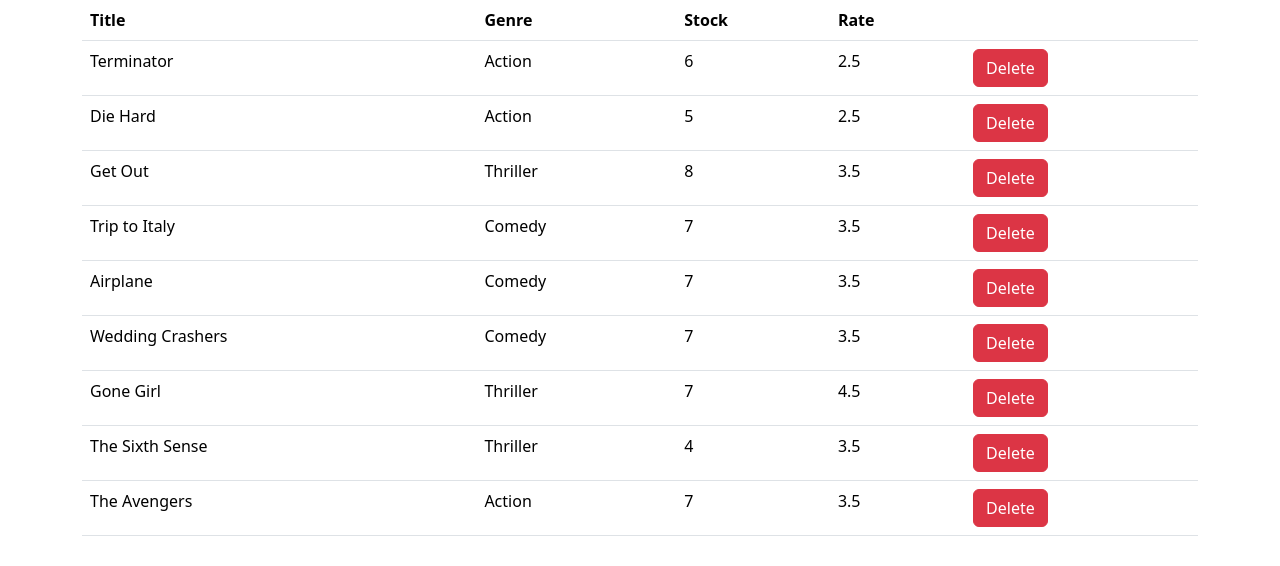
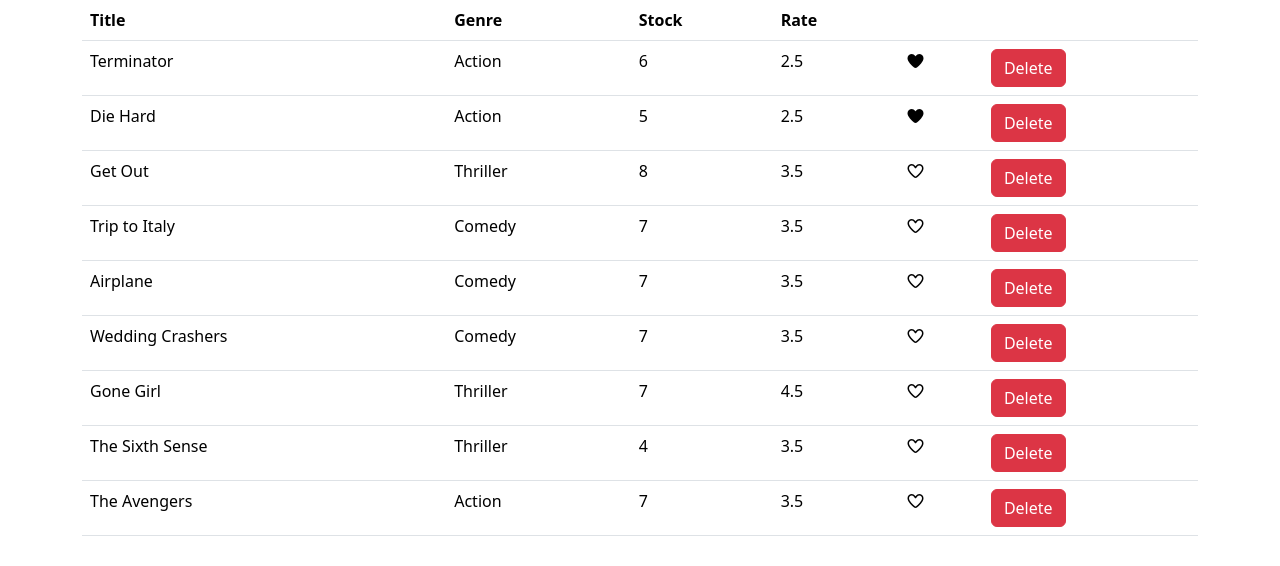
Before and after one commit to AbdulrahmanSallam/vidly, a React (Vite) app: page / in a window 1280 px wide. Shown: the top 566 px of the page. Built offline with nearby package versions, Linux system fonts and the light colour scheme.

Commit message:
Implement liked film

```diff
--- a/src/App.jsx
+++ b/src/App.jsx
@@ -1,5 +1,6 @@
+import Home from "./components/home";
 import "bootstrap/dist/css/bootstrap.min.css";
-import Home from "./components/home";
+import "@fortawesome/fontawesome-free/css/all.min.css";
 
 function App() {
   return (
--- /dev/null
+++ b/src/components/common/like.jsx
@@ -0,0 +1,10 @@
+const Like = props => {
+  const { liked, onClick } = props;
+
+  let classes = "fa-heart fa";
+  if (liked) classes += "s";
+  else classes += "r";
+  return <i role="button" className={classes} onClick={onClick}></i>;
+};
+
+export default Like;
--- a/src/components/home.jsx
+++ b/src/components/home.jsx
@@ -1,5 +1,6 @@
 import { Component } from "react";
 import { getMovies } from "../services/fakeMovieService";
+import Like from "./common/like";
 
 class Home extends Component {
   state = {
@@ -8,7 +9,17 @@
 
   handleDelete = id => {
     const movies = this.state.movies.filter(m => m._id != id);
+
     this.setState({ movies: movies });
+  };
+
+  handleLike = movie => {
+    const movies = [...this.state.movies];
+    const index = movies.indexOf(movie);
+    movies[index] = { ...movie };
+    movies[index].liked = !movie.liked;
+
+    this.setState({ movies });
   };
 
   render() {
@@ -22,6 +33,7 @@
               <th>Stock</th>
               <th>Rate</th>
               <th></th>
+              <th></th>
             </tr>
           </thead>
           <tbody>
@@ -31,6 +43,11 @@
                 <td>{movie.genre?.name}</td>
                 <td>{movie.numberInStock}</td>
                 <td>{movie.dailyRentalRate}</td>
+                <td>
+                  <Like
+                    liked={movie.liked}
+                    onClick={() => this.handleLike(movie)}></Like>
+                </td>
                 <td>
                   <button
                     onClick={() => this.handleDelete(movie._id)}
```
